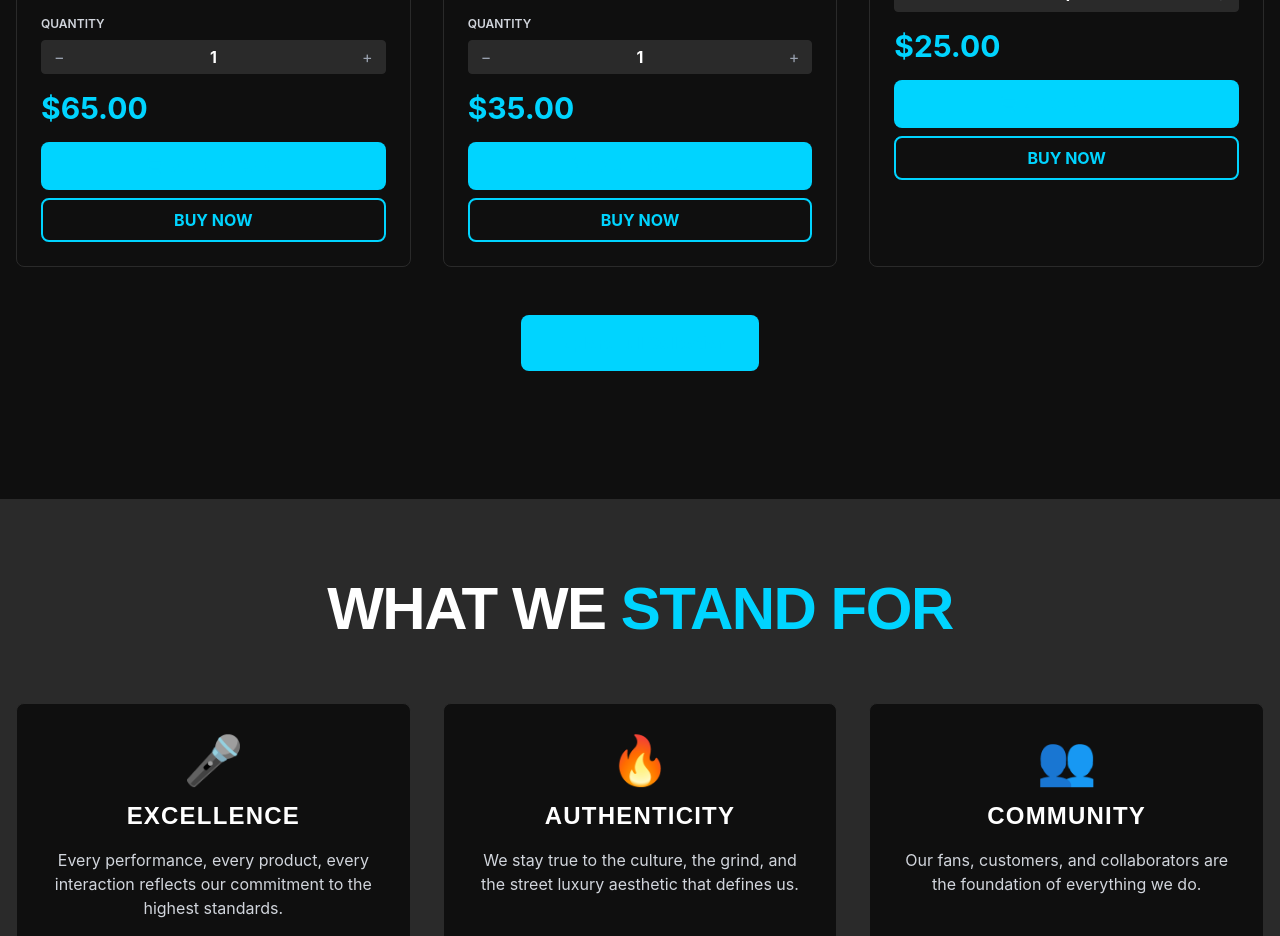
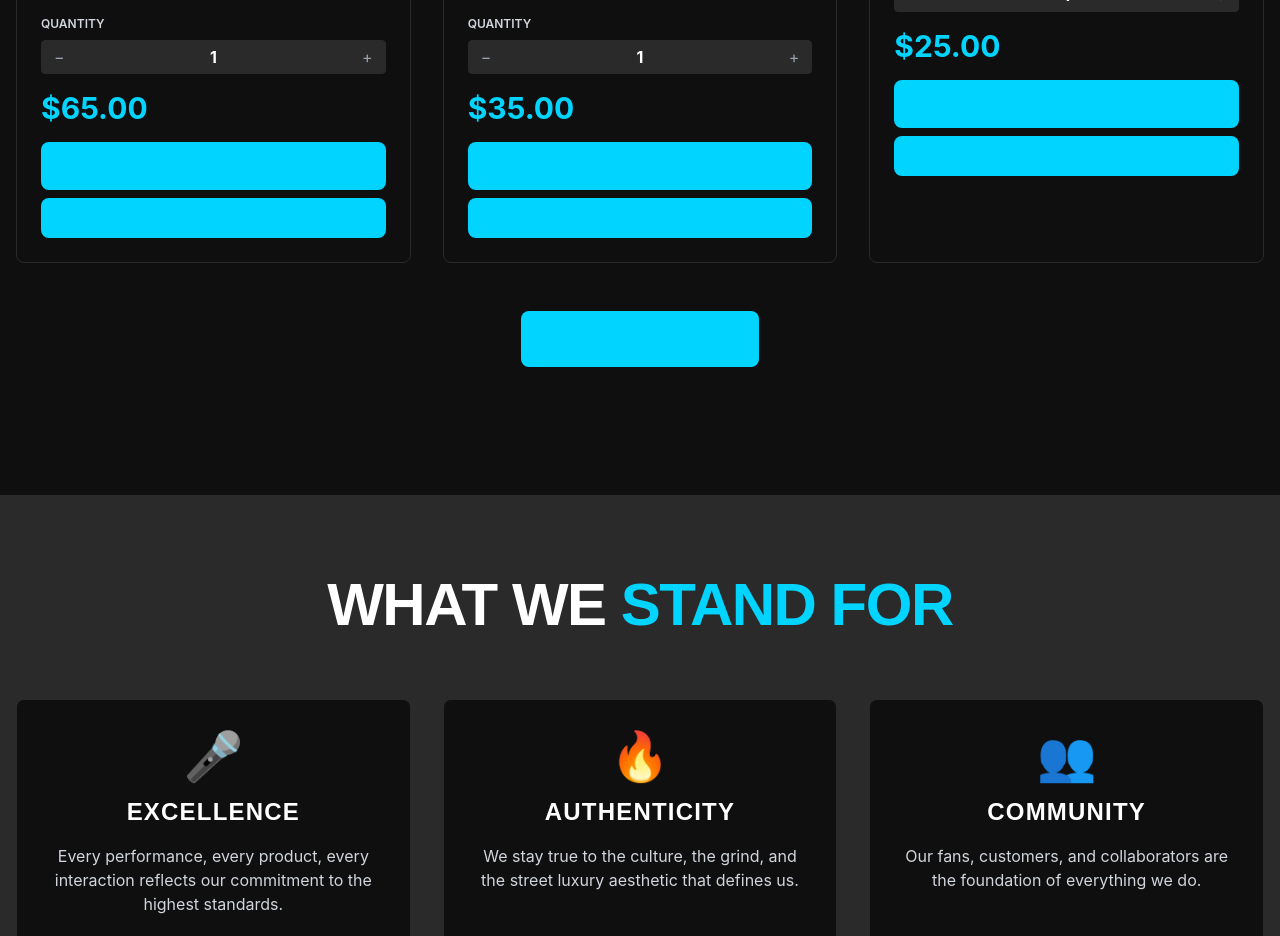
Before and after one commit to davisbryan595-lang/tuff-turf, a Next.js app: page /about in a window 1280 px wide. Shown: the part 2960-3896 px from the top of the page. Built offline with nearby package versions, Linux system fonts and the light colour scheme.

Commit message:
completionId: cgen-b21ac671488f4264bf85153ba3c7c12d
cgen-b21ac671488f4264bf85153ba3c7c12d

```diff
--- a/components/product-card.tsx
+++ b/components/product-card.tsx
@@ -159,7 +159,7 @@ export const ProductCard = ({ product, showFeatures = false }: ProductCardProps)
         <button
           onClick={handleBuyNow}
           disabled={product.category === "service" && !canAddToCart}
-          className="w-full px-6 py-2 border-2 border-accent text-accent font-bold rounded-lg hover:bg-accent/10 transition-all disabled:opacity-50"
+          className="w-full px-6 py-2 bg-accent text-primary font-bold rounded-lg hover:shadow-[0_0_20px_rgba(0,212,255,0.6)] transition-all disabled:opacity-50"
         >
           BUY NOW
         </button>
```
